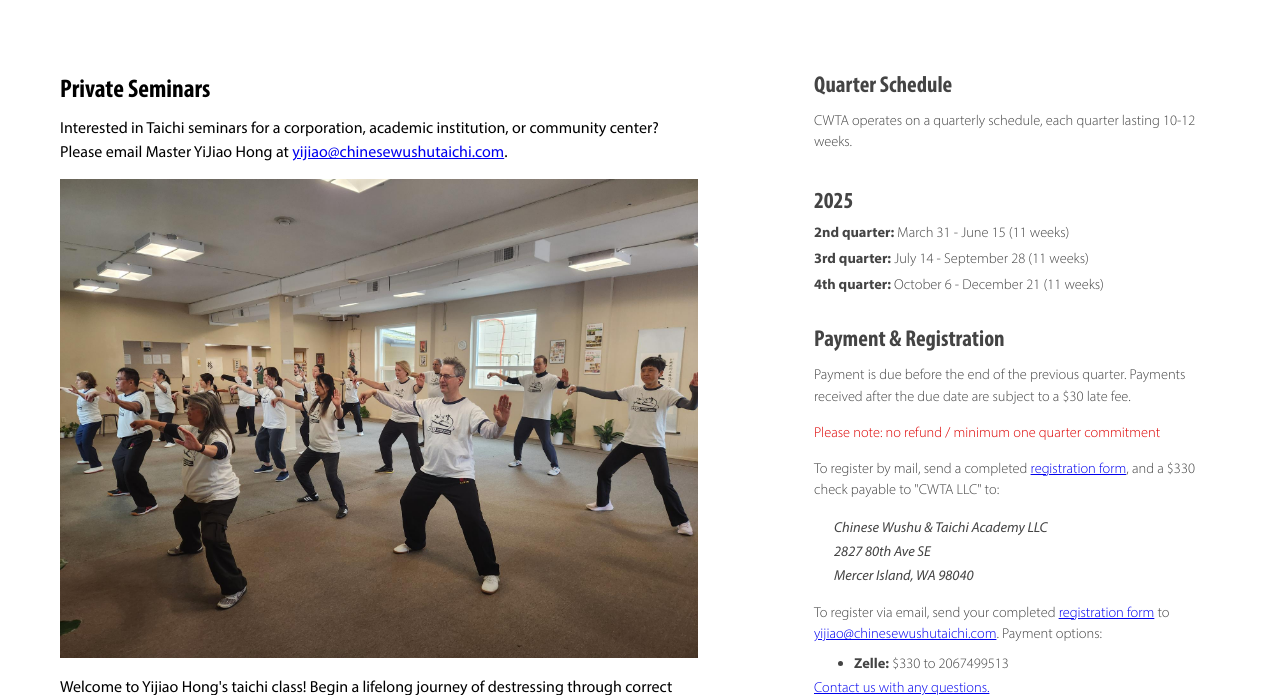
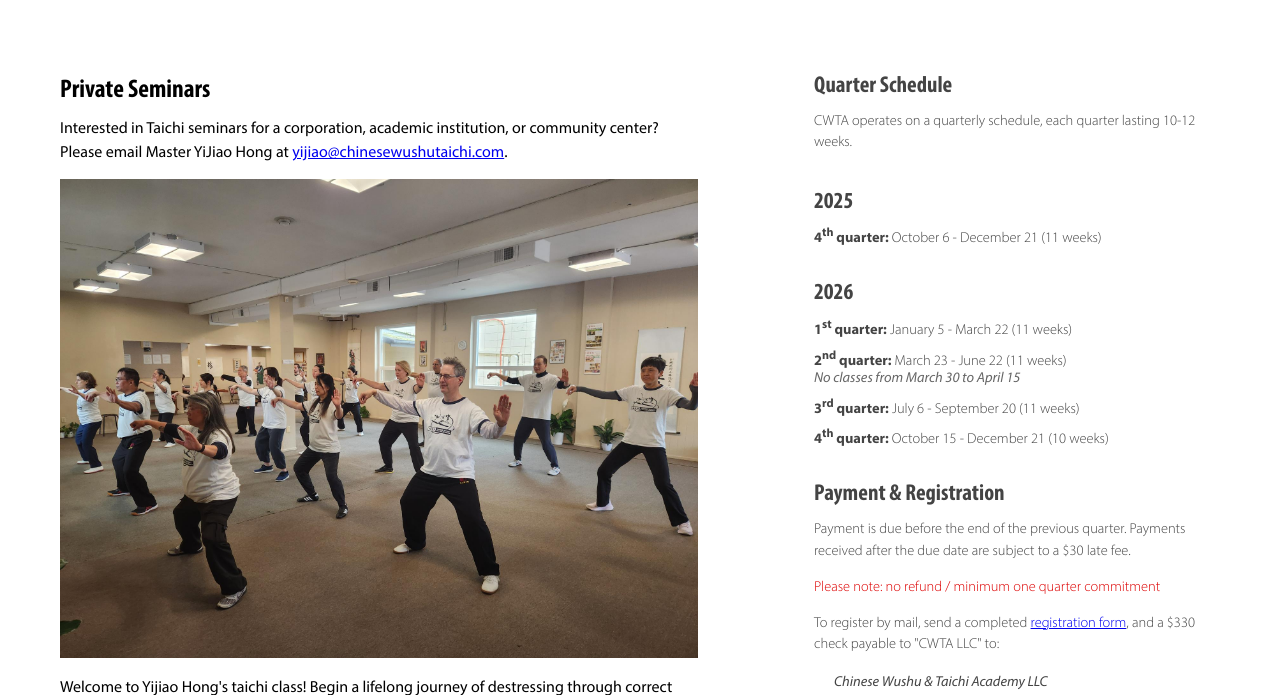
Before and after one commit to gregmli/cwta, a Flask app: page /classes in a window 1280 px wide. Shown: the part 503-1198 px from the top of the page. Run offline with Flask 3, Linux system fonts and the light colour scheme; data that the repository does not hold is empty; some libraries are stand-ins or nearby versions.

Commit message:
updates for 2025-11

```diff
--- a/redesign/website/templates/classes.html
+++ b/redesign/website/templates/classes.html
@@ -101,13 +101,21 @@
 		<div class="quarter-schedule">
 			<h3>2025</h3>
 			<ul>
-				<li><strong>2nd quarter:</strong> March 31 - June 15 (11 weeks)</li>
-				<li><strong>3rd quarter:</strong> July 14 - September 28 (11 weeks)</li>
-				<li><strong>4th quarter:</strong> October 6 - December 21 (11 weeks)
-					<!-- div class="note">No classes Thanksgiving weekend November 28-December 1</div -->
+				<li><strong>4<sup>th</sup> quarter:</strong> October 6 - December 21 (11 weeks)
 				</li>
 			</ul>
-			</div>
+			<h3>2026</h3>
+			<ul>
+				<li><strong>1<sup>st</sup> quarter:</strong> January 5 - March 22 (11 weeks)</li>
+				<li><strong>2<sup>nd</sup> quarter:</strong> March 23 - June 22 (11 weeks)
+					<div class="note">No classes from March 30 to April 15</div></li>
+
+				<li><strong>3<sup>rd</sup> quarter:</strong> July 6 - September 20 (11 weeks)</li>
+				<li><strong>4<sup>th</sup> quarter:</strong> October 15 - December 21 (10 weeks)
+
+				</li>
+			</ul>
+		</div>
 
 		<h3>Payment &amp; Registration</h3>
 
--- a/redesign/website/templates/includes/new_classes.html
+++ b/redesign/website/templates/includes/new_classes.html
@@ -1,4 +1,14 @@
 {% for year, classList in newClasses | dictsort %}
+
+    <h3>Two Yang Style Tai Chi 24 Forms Beginners classes are continuing to enroll new beginning students until December 2025</h3>
+
+    <div class="class">
+        <h4>Two Yang Style Tai Chi 24 Forms for Beginners</h4>
+        <div class="time">Mondays 9:30am-10:30am, and 10:30am-11:30am</div>
+        <div class="instructors"><label>Instructor:</label> Master Yijiao Hong</div>
+        <div class="tuition">If you are a beginner and want to take Yang style Tai Chi classes on
+            Monday mornings, please email Master Hong at <a href="mailto:yijiao@chinesewushutaichi.com">yijiao@chinesewushutaichi.com</a></div>
+    </div>
 
     <h3>New Beginners Classes for {{ year }}</h3>
 
```
Also changed, not shown: redesign/website/templates/resources.html (+7 -0 lines), redesign/website/static/images/studio19.png (added).
